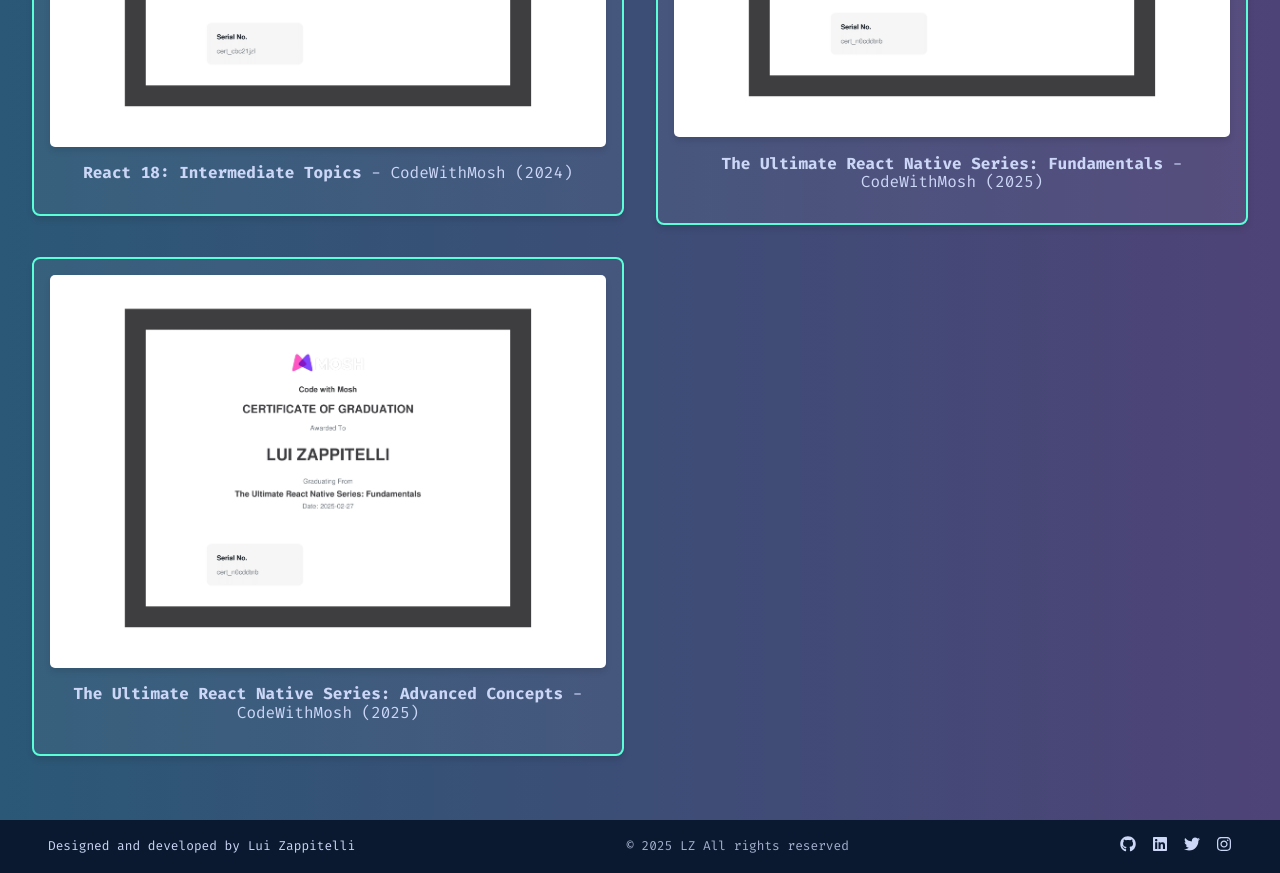
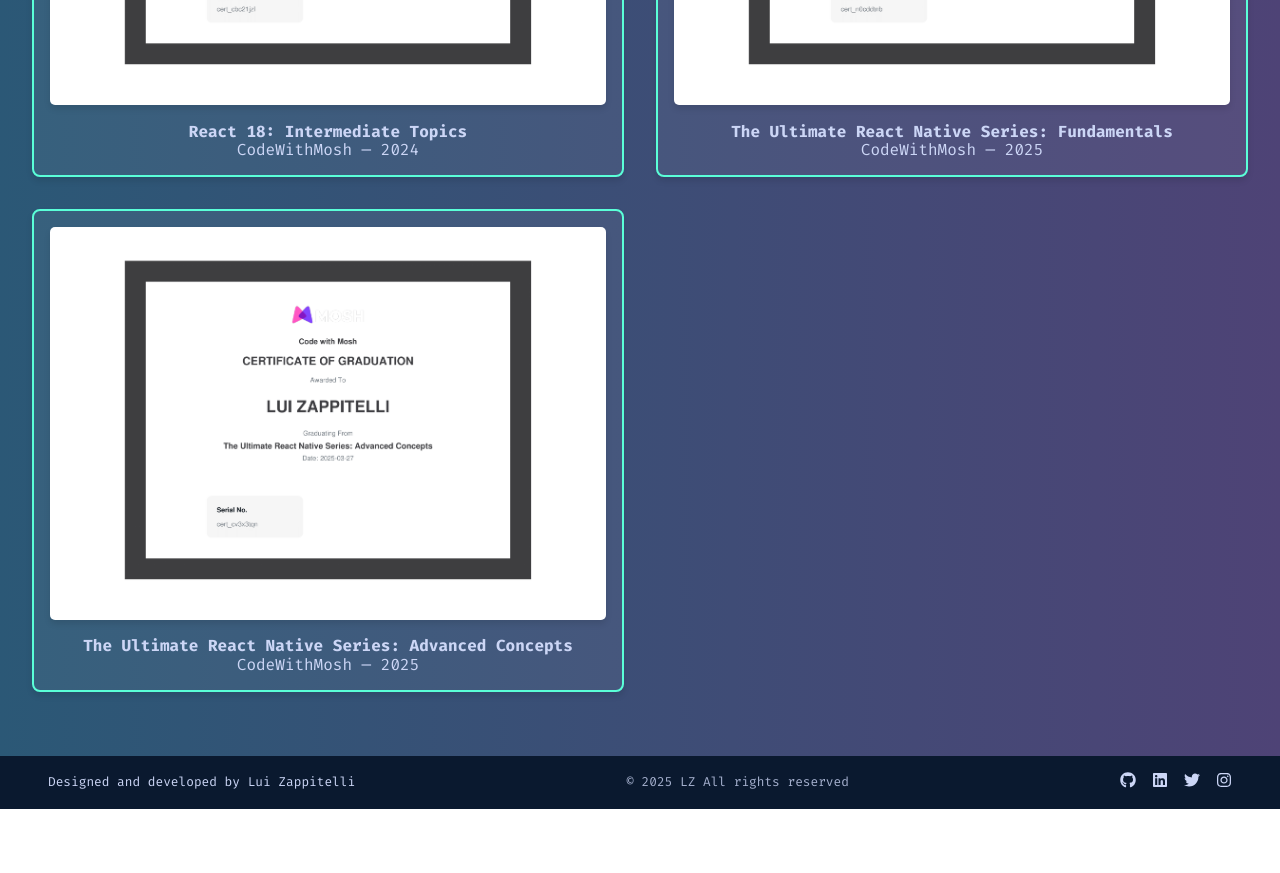
Before and after one commit to lzappo/my-portfolio, a React (Vite) app: page /resume in a window 1280 px wide. Shown: the part 3040-3913 px from the top of the page. After the commit the page ends 3849 px from the top, so only its background shows below. Built offline with nearby package versions, Linux system fonts and the light colour scheme.

Commit message:
Certification data and card reuseable

```diff
--- /dev/null
+++ b/src/components/CertificationCard.jsx
@@ -0,0 +1,24 @@
+import PropTypes from "prop-types";
+import certifications from "@/data/certifications";
+
+const CertificationCard = ({ image, title, issuer, year }) => {
+  return (
+    <div className="cert-card">
+      <img src={image} alt={title} className="cert-image" />
+      <div className="cert-text">
+        <strong>{title}</strong>
+        <br />
+        {issuer} — {year}
+      </div>
+    </div>
+  );
+};
+
+CertificationCard.propTypes = {
+  image: PropTypes.string.isRequired,
+  title: PropTypes.string.isRequired,
+  issuer: PropTypes.string.isRequired,
+  year: PropTypes.string.isRequired,
+};
+
+export default CertificationCard;
--- /dev/null
+++ b/src/components/SkillCard.jsx
@@ -0,0 +1,17 @@
+import PropTypes from "prop-types";
+
+const SkillCard = ({ icon, name }) => {
+  return (
+    <div className="skill-card">
+      {icon}
+      <h3>{name}</h3>
+    </div>
+  );
+};
+
+SkillCard.propTypes = {
+  icon: PropTypes.element.isRequired,
+  name: PropTypes.string.isRequired,
+};
+
+export default SkillCard;
--- /dev/null
+++ b/src/data/certifications.js
@@ -0,0 +1,54 @@
+import htmlcss from "@/assets/certifications/html-css.png";
+import js1 from "@/assets/certifications/js1.png";
+import js2 from "@/assets/certifications/js2.png";
+import react1 from "@/assets/certifications/react1.png";
+import react2 from "@/assets/certifications/react2.png";
+import rn1 from "@/assets/certifications/react-native1.png";
+import rn2 from "@/assets/certifications/react-native2.png";
+
+const certifications = [
+  {
+    title: "The Ultimate HTML 5 & CSS3 Series",
+    issuer: "CodeWithMosh",
+    year: "2024",
+    image: htmlcss,
+  },
+  {
+    title: "Ultimate JavaScript Part 1: Fundamentals",
+    issuer: "CodeWithMosh",
+    year: "2024",
+    image: js1,
+  },
+  {
+    title: "Ultimate JavaScript Part 2: Advanced Topics",
+    issuer: "CodeWithMosh",
+    year: "2025",
+    image: js2,
+  },
+  {
+    title: "React 18 for Beginners",
+    issuer: "CodeWithMosh",
+    year: "2024",
+    image: react1,
+  },
+  {
+    title: "React 18: Intermediate Topics",
+    issuer: "CodeWithMosh",
+    year: "2024",
+    image: react2,
+  },
+  {
+    title: "The Ultimate React Native Series: Fundamentals",
+    issuer: "CodeWithMosh",
+    year: "2025",
+    image: rn1,
+  },
+  {
+    title: "The Ultimate React Native Series: Advanced Concepts",
+    issuer: "CodeWithMosh",
+    year: "2025",
+    image: rn2,
+  },
+];
+
+export default certifications;
--- a/src/pages/ResumePage.jsx
+++ b/src/pages/ResumePage.jsx
@@ -1,60 +1,9 @@
-import "../styles/ResumePage.css";
 import { FaDownload } from "react-icons/fa";
 import resumePDF from "../assets/LuiZappitelli_CV.pdf";
 import resumeImage from "../assets/resumeTemplate.png";
-import react1CertImg from "../assets/certifications/react1.png";
-import react2CertImg from "../assets/certifications/react2.png";
-import js1CertImg from "../assets/certifications/js1.png";
-import js2CertImg from "../assets/certifications/js2.png";
-import htmlcssCertImg from "../assets/certifications/html-css.png";
-import reactNative1CertImg from '../assets/certifications/react-native1.png';
-import reactNative2CertImg from '../assets/certifications/react-native1.png';
-
-
-const certifications = [
-  {
-    title: "The Ultimate HTML 5 & CSS3 Series",
-    issuer: "CodeWithMosh",
-    year: "2024",
-    image: htmlcssCertImg,
-  },
-  {
-    title: "Ultimate JavaScript Part 1: Fundamentals",
-    issuer: "CodeWithMosh",
-    year: "2024",
-    image: js1CertImg,
-  },
-  {
-    title: "Ultimate JavaScript Part 2: Advanced Topics",
-    issuer: "CodeWithMosh",
-    year: "2025",
-    image: js2CertImg,
-  },
-  {
-    title: "React 18 for Beginners",
-    issuer: "CodeWithMosh",
-    year: "2024",
-    image: react1CertImg,
-  },
-  {
-    title: "React 18: Intermediate Topics",
-    issuer: "CodeWithMosh",
-    year: "2024",
-    image: react2CertImg,
-  },
-  {
-    title: "The Ultimate React Native Series: Fundamentals",
-    issuer: "CodeWithMosh",
-    year: "2025",
-    image: reactNative1CertImg,
-  },
-  {
-    title: "The Ultimate React Native Series: Advanced Concepts",
-    issuer: "CodeWithMosh",
-    year: "2025",
-    image: reactNative2CertImg,
-  },
-];
+import "../styles/ResumePage.css";
+import CertificationCard from "@/components/CertificationCard";
+import certifications from "@/data/certifications";
 
 const ResumePage = () => {
   return (
@@ -81,12 +30,13 @@
         <h3 className="certifications-title">Certifications & Courses</h3>
         <div className="certifications-grid">
           {certifications.map((cert, index) => (
-            <div key={index} className="cert-card">
-              <img src={cert.image} alt={cert.title} className="cert-image" />
-              <p className="cert-text">
-                <strong>{cert.title}</strong> - {cert.issuer} ({cert.year})
-              </p>
-            </div>
+            <CertificationCard
+              key={index}
+              image={cert.image}
+              title={cert.title}
+              issuer={cert.issuer}
+              year={cert.year}
+            />
           ))}
         </div>
       </div>
--- a/src/pages/SkillsPage.jsx
+++ b/src/pages/SkillsPage.jsx
@@ -1,5 +1,6 @@
 import "../styles/SkillsPage.css";
 import skills from "@/data/skills.jsx";
+import SkillCard from "@/components/SkillCard";
 
 const SkillsPage = () => {
   return (
@@ -7,10 +8,7 @@
       <h2 className="skills-title">Professional Skillset</h2>
       <div className="skills-grid">
         {skills.map((skill, index) => (
-          <div key={index} className="skill-card">
-            {skill.icon}
-            <h3>{skill.name}</h3>
-          </div>
+          <SkillCard key={index} icon={skill.icon} name={skill.name} />
         ))}
       </div>
     </section>
```
Also changed, not shown: src/components/ProjectCard.jsx (+3 -4 lines).
